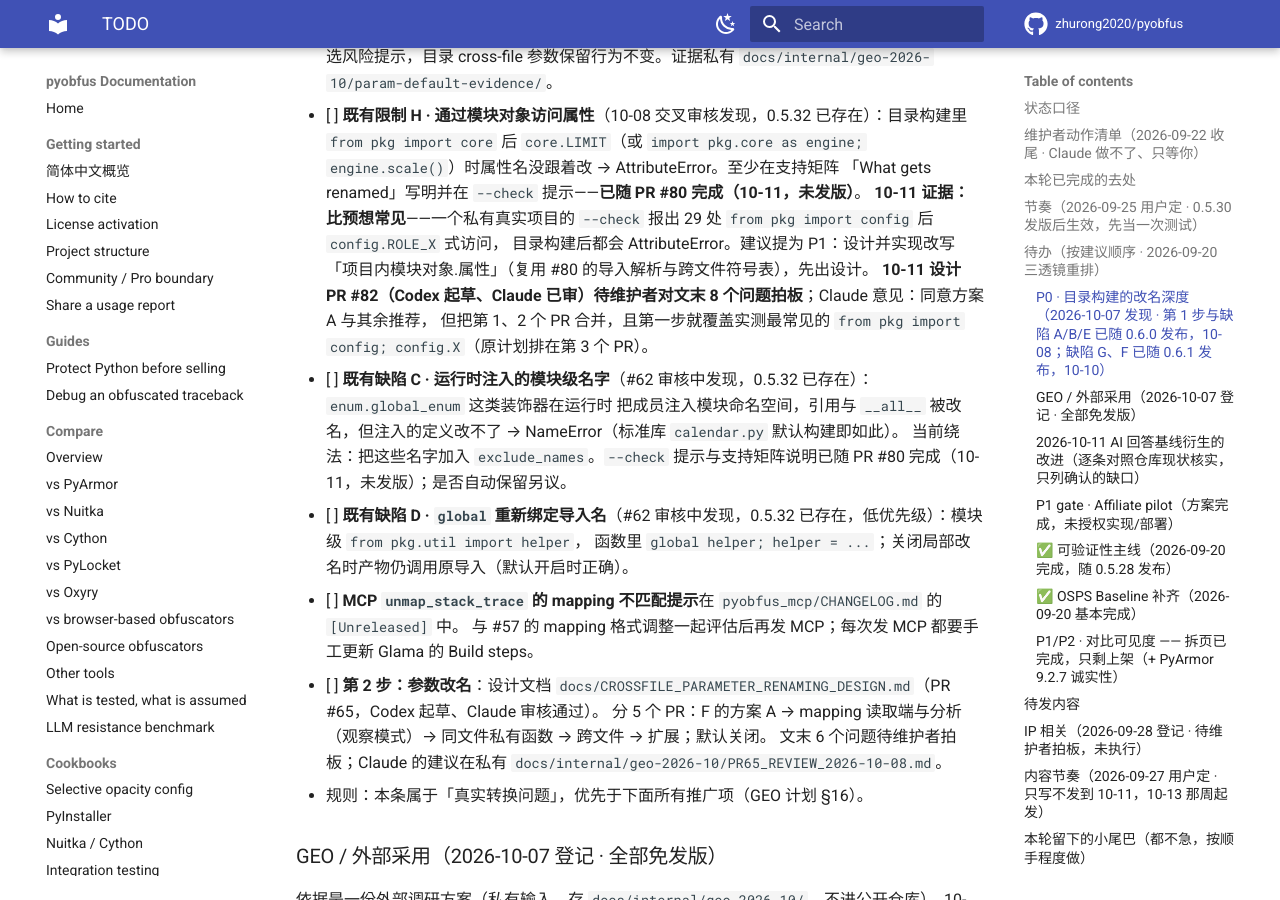
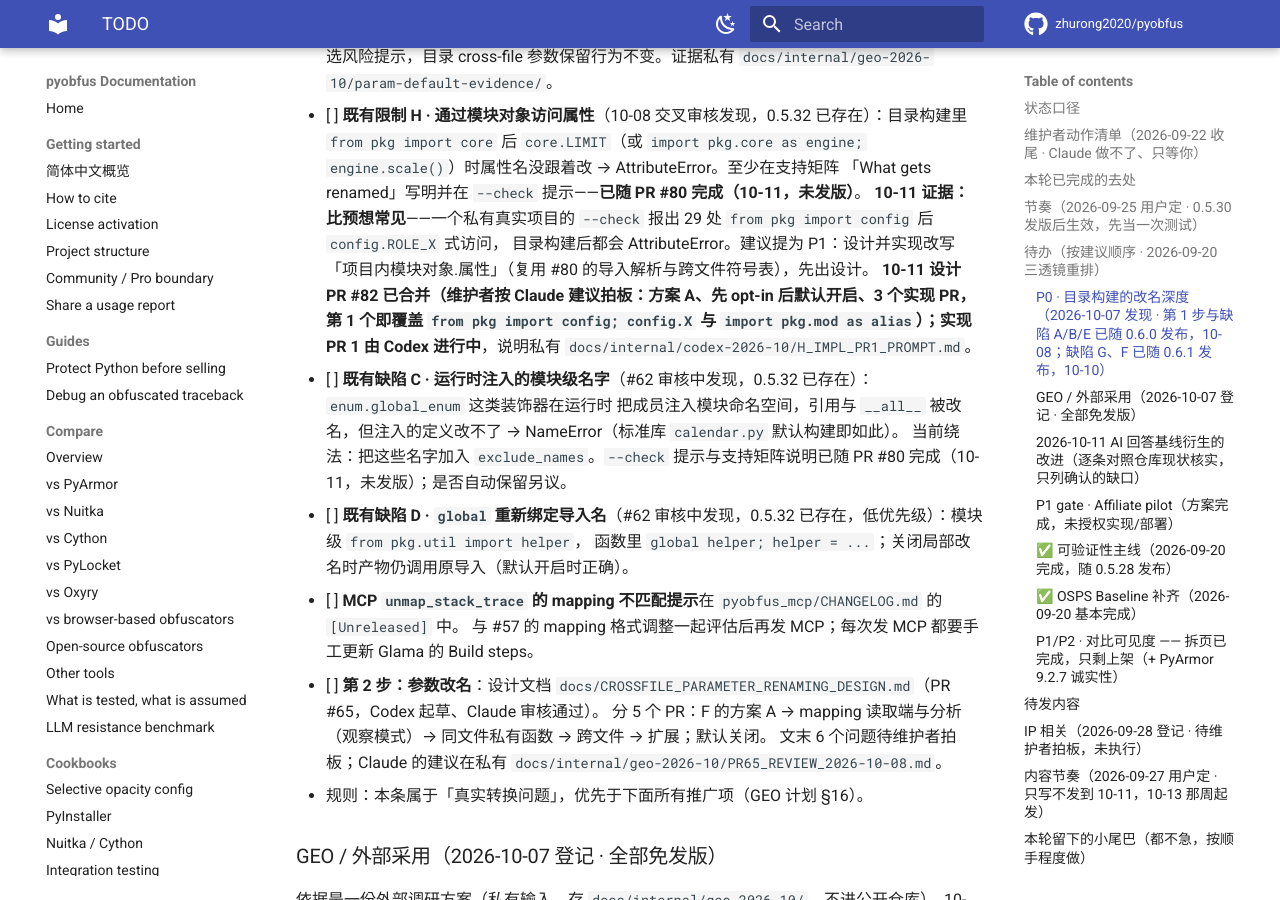
Before and after one commit to zhurong2020/pyobfus, an MkDocs documentation site: the page built from docs/TODO.md, in a window 1280 px wide and 900 px high, scrolled down 6694 px. Built offline with MkDocs 1.6.1 and Material for MkDocs 9.7.7, drawn with Linux system fonts in a browser that asks for light colours; comment, search, counter and statistics services are not loaded.

Commit message:
docs: H design accepted; implementation PR 1 started
Co-Authored-By: Claude Opus 5.5 <noreply@anthropic.com>

```diff
--- a/docs/TODO.md
+++ b/docs/TODO.md
@@ -184,8 +184,8 @@ provenance 项收拢为**一条主线抬为 P0**；**明确不追** PyArmor 的
       「What gets renamed」写明并在 `--check` 提示——**已随 PR #80 完成（10-11，未发版）**。
       **10-11 证据：比预想常见**——一个私有真实项目的 `--check` 报出 29 处 `from pkg import config` 后 `config.ROLE_X` 式访问，
       目录构建后都会 AttributeError。建议提为 P1：设计并实现改写「项目内模块对象.属性」（复用 #80 的导入解析与跨文件符号表），先出设计。
-      **10-11 设计 PR #82（Codex 起草、Claude 已审）待维护者对文末 8 个问题拍板**；Claude 意见：同意方案 A 与其余推荐，
-      但把第 1、2 个 PR 合并，且第一步就覆盖实测最常见的 `from pkg import config; config.X`（原计划排在第 3 个 PR）。
+      **10-11 设计 PR #82 已合并（维护者按 Claude 建议拍板：方案 A、先 opt-in 后默认开启、3 个实现 PR，第 1 个即覆盖
+      `from pkg import config; config.X` 与 `import pkg.mod as alias`）；实现 PR 1 由 Codex 进行中**，说明私有 `docs/internal/codex-2026-10/H_IMPL_PR1_PROMPT.md`。
 - [ ] **既有缺陷 C · 运行时注入的模块级名字**（#62 审核中发现，0.5.32 已存在）：`enum.global_enum` 这类装饰器在运行时
       把成员注入模块命名空间，引用与 `__all__` 被改名，但注入的定义改不了 → NameError（标准库 `calendar.py` 默认构建即如此）。
       当前绕法：把这些名字加入 `exclude_names`。`--check` 提示与支持矩阵说明已随 PR #80 完成（10-11，未发版）；是否自动保留另议。
```
